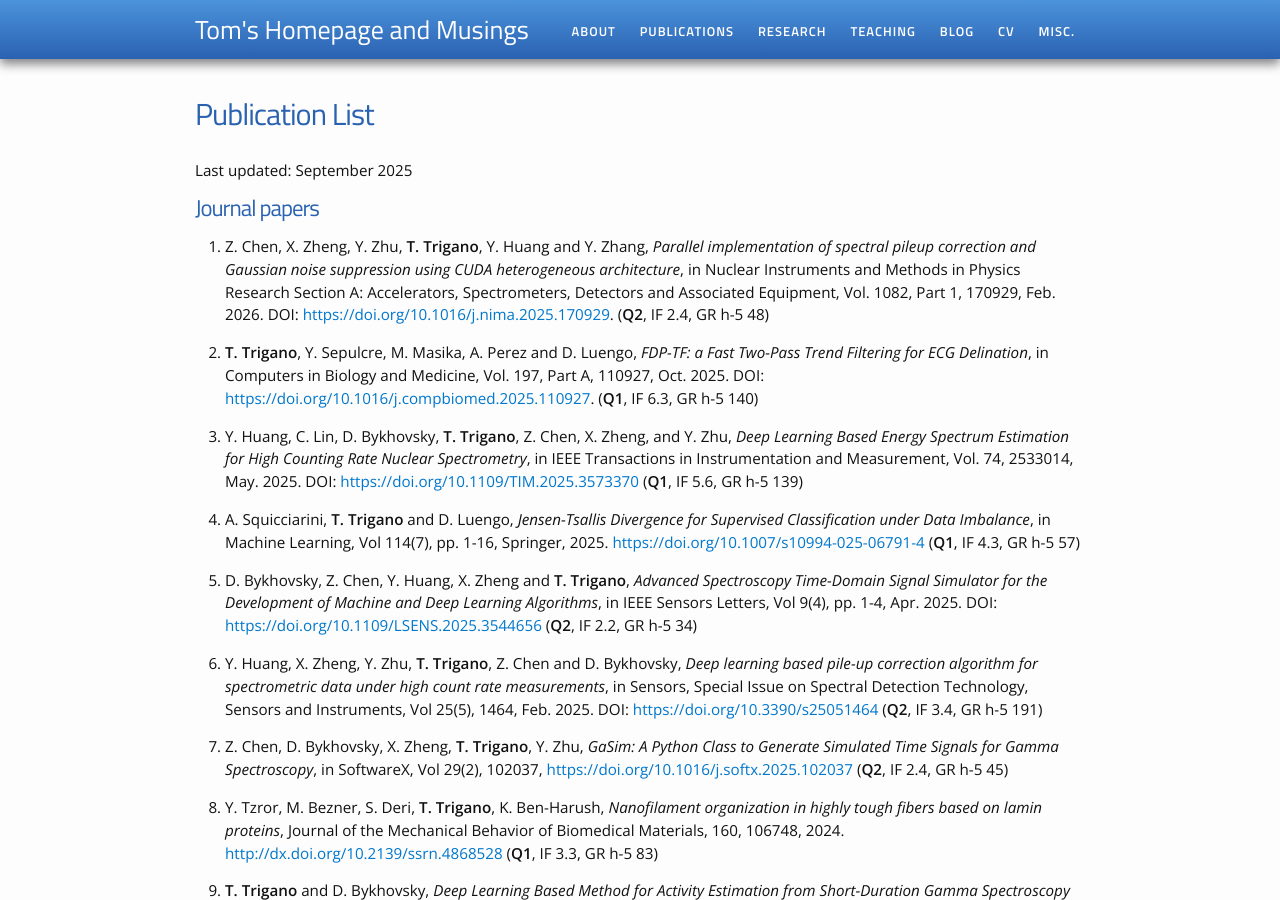
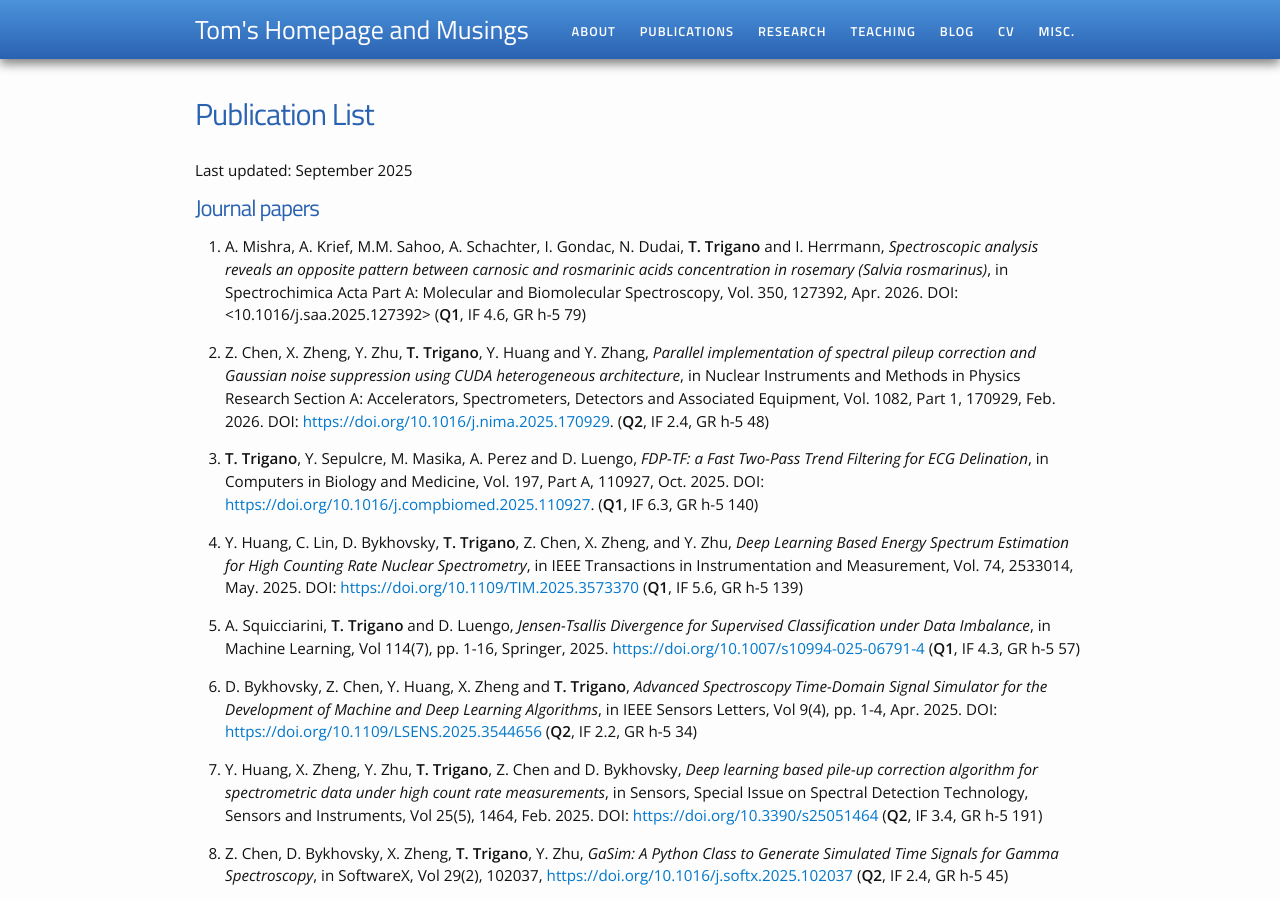
Before and after one commit to TomTrigano/my-webpage, a Jekyll site: the page built from publications.md, in a window 1280 px wide and 900 px high. Built offline with Jekyll 4.4.1, drawn with Linux system fonts in a browser that asks for light colours.

Commit message:
Update publications.md

```diff
--- a/publications.md
+++ b/publications.md
@@ -7,6 +7,8 @@
 Last updated: September 2025
 
 # Journal papers
+1. A. Mishra, A. Krief, M.M. Sahoo, A. Schachter, I. Gondac, N. Dudai, **T. Trigano** and I. Herrmann, *Spectroscopic analysis reveals an opposite pattern between carnosic and rosmarinic acids concentration in rosemary (Salvia rosmarinus)*, in Spectrochimica Acta Part A: Molecular and Biomolecular Spectroscopy, Vol. 350, 127392, Apr. 2026. DOI: <10.1016/j.saa.2025.127392>  (**Q1**, IF 4.6, GR h-5 79)
+
 1. Z. Chen, X. Zheng, Y. Zhu, **T. Trigano**, Y. Huang and Y. Zhang, *Parallel implementation of spectral pileup correction and Gaussian noise suppression using CUDA heterogeneous architecture*, in Nuclear Instruments and Methods in Physics Research Section A: Accelerators, Spectrometers, Detectors and Associated Equipment,  Vol. 1082, Part 1, 170929, Feb. 2026. DOI: <https://doi.org/10.1016/j.nima.2025.170929>. (**Q2**, IF 2.4, GR h-5 48)
 
 1. **T. Trigano**, Y. Sepulcre, M. Masika, A. Perez and D. Luengo, *FDP-TF: a Fast Two-Pass Trend Filtering for ECG Delination*, in Computers in Biology and Medicine, Vol. 197, Part A, 110927, Oct. 2025. DOI: <https://doi.org/10.1016/j.compbiomed.2025.110927>. (**Q1**, IF 6.3, GR h-5 140)
```
